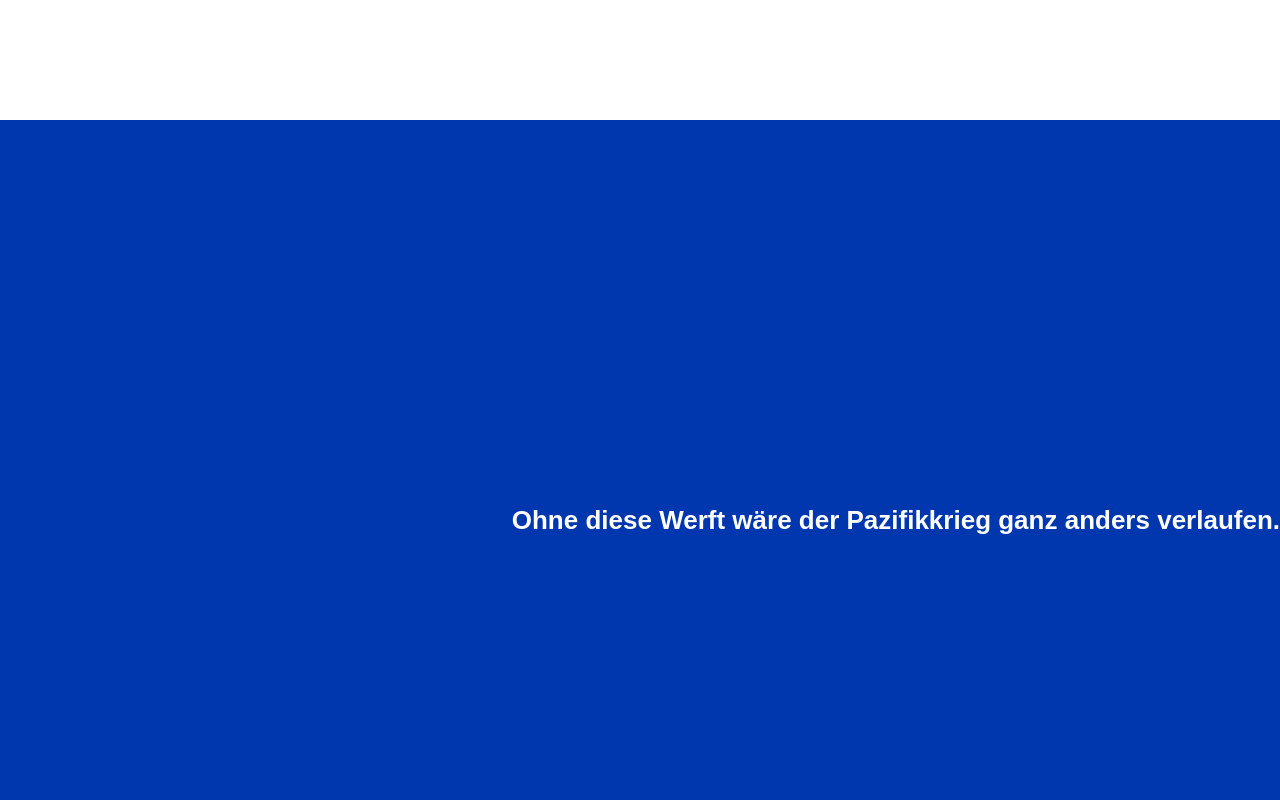
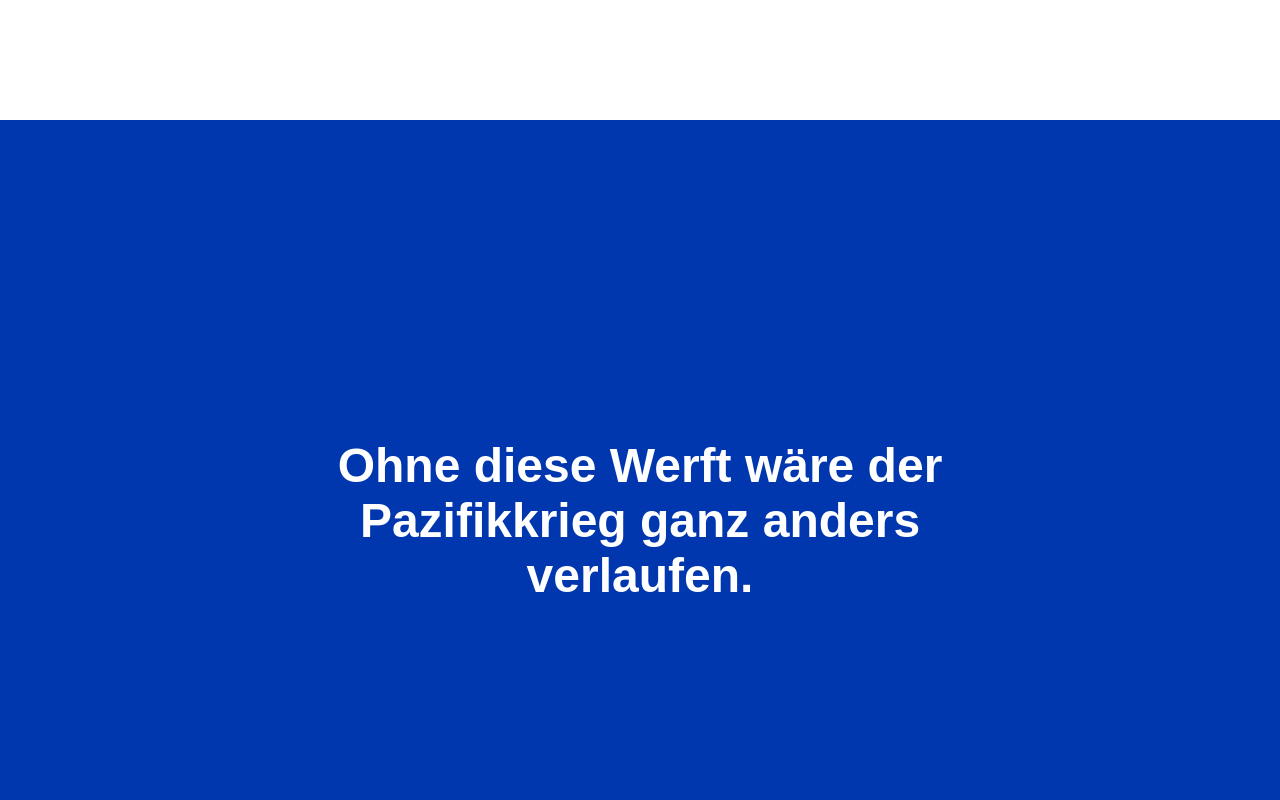
Before and after one commit to dieeinetanne/Responsive-Design26, a plain HTML site: page index.html in a window 1280 px wide. Shown: the part 1480-2280 px from the top of the page. Drawn offline with Linux system fonts and the light colour scheme; a web font is replaced by a local one.

Commit message:
complete

```diff
--- a/Sytling/style.css
+++ b/Sytling/style.css
@@ -71,7 +71,7 @@ h2,
   font-weight: 700;
   font-style: normal;
   color: #ffffff;
-  font-size: 26px;
+  font-size: 3rem;
 }
 
 p,
@@ -131,7 +131,7 @@ p,
   background-position: top center;
 
   /*-------Animation-------*/
-  animation: waveSway 4s ease-in-out infinite;
+  animation: waveSway 2s ease-in-out infinite;
   background-repeat: repeat-y;
 }
 
@@ -164,8 +164,15 @@ p,
   margin: 0;
   flex-direction: column;
   justify-content: center;
-  text-align: right;
+  text-align: center;
   background: var(--1-Color, #0037af);
+}
+
+.zitatbox {
+  max-width: 800px;
+  width: 90vw;
+  margin-left: auto;
+  margin-right: auto;
 }
 
 .einleitung {
@@ -378,7 +385,6 @@ svg {
     0.2
   );
   border-radius: 50%;
-  border: 1px solid #0037af;
   transition: all 0.3s ease;
 }
 
```
